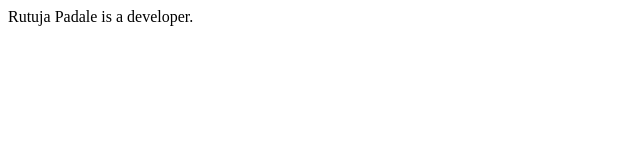
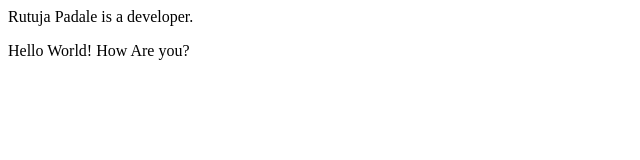
Before and after one commit to rutupadale131/Advance-Recursion-DSA-Codes, a plain HTML site: page index.html in a window 1280 px wide. Shown: the whole page, without its empty margins (0-640 px from the left). Drawn offline with Linux system fonts and the light colour scheme.

Commit message:
new branch added

```diff
--- a/index.html
+++ b/index.html
@@ -1 +1,2 @@
 <p>Rutuja Padale is a developer.</p>
+<p>Hello World! How Are you?</p>
```
